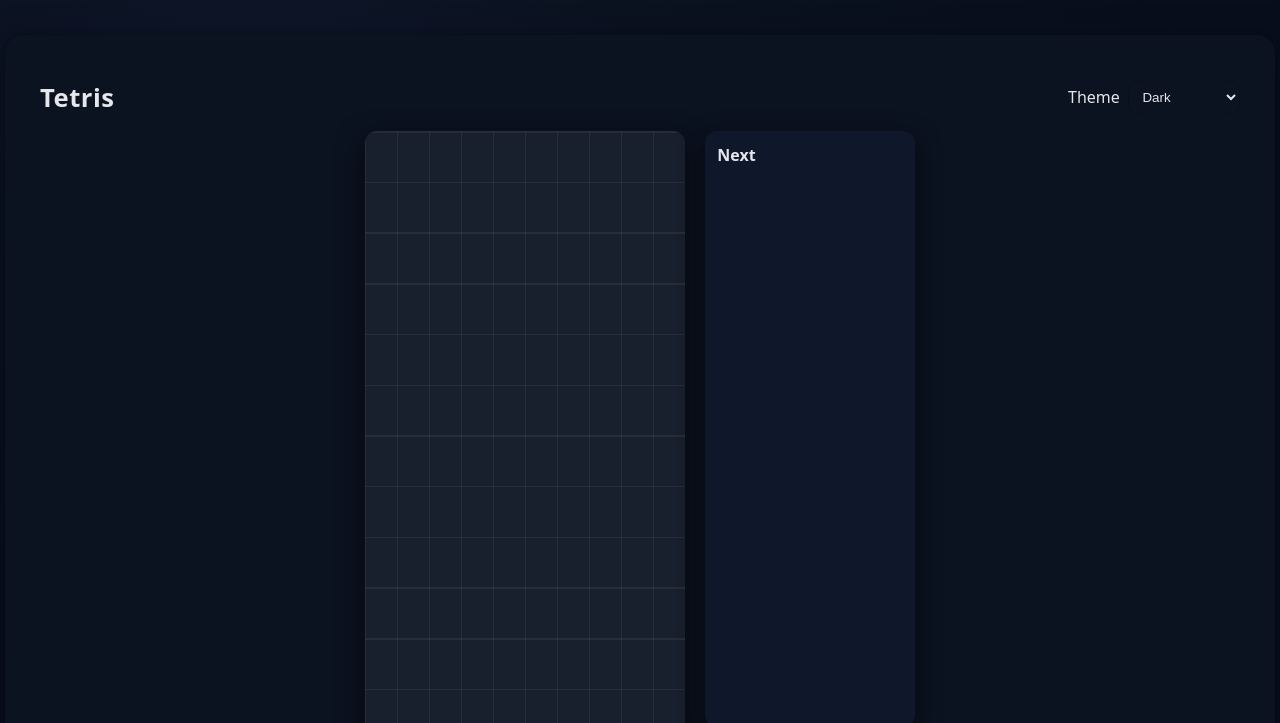
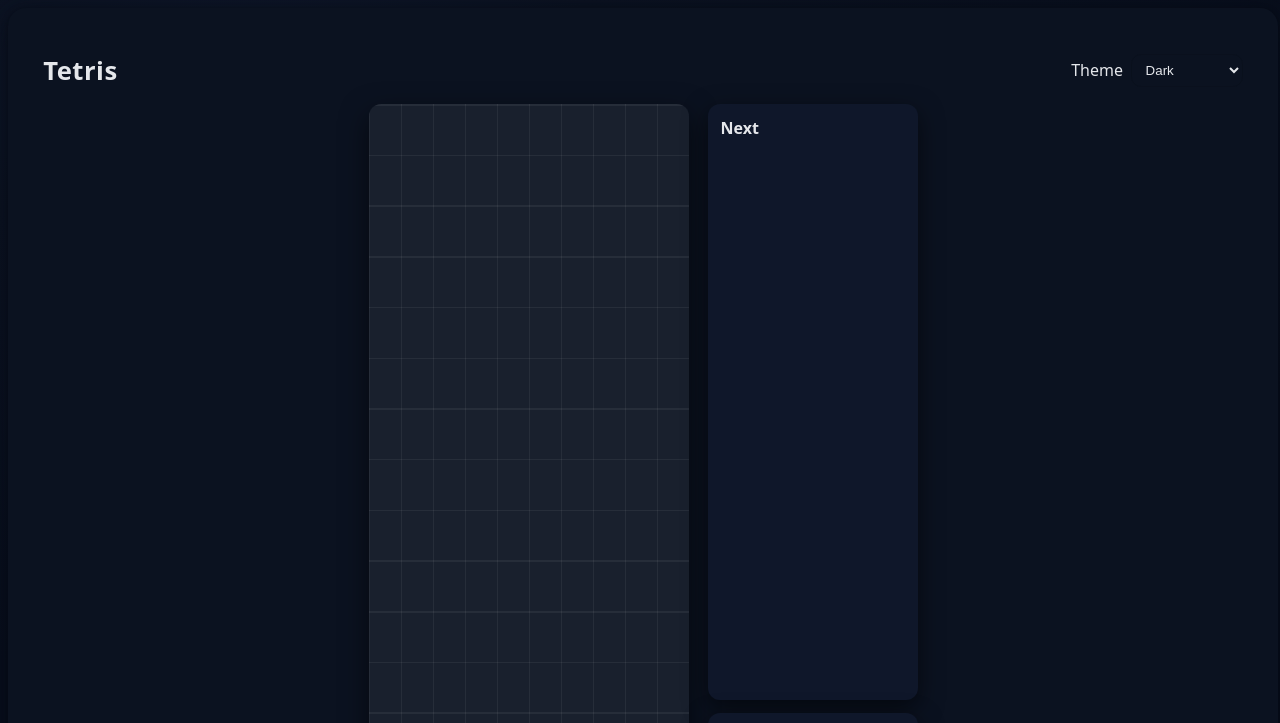
Before and after one commit to CosineAI/tetris-clone, a plain HTML site: page index.html in a window 1280 px wide. Shown: the top 723 px of the page. Drawn offline with Linux system fonts and the light colour scheme.

Commit message:
feat: add margin to Tetris app style
Co-authored-by: Genie <genie@cosine.sh>

```diff
--- a/assets/style.css
+++ b/assets/style.css
@@ -62,6 +62,7 @@ footer {
 }
 
 /* ====== Tetris App Styles ====== */
+.tetris-app { margin: 8px; }
 .tetris-app .topbar {
   display: flex;
   align-items: center;
```
